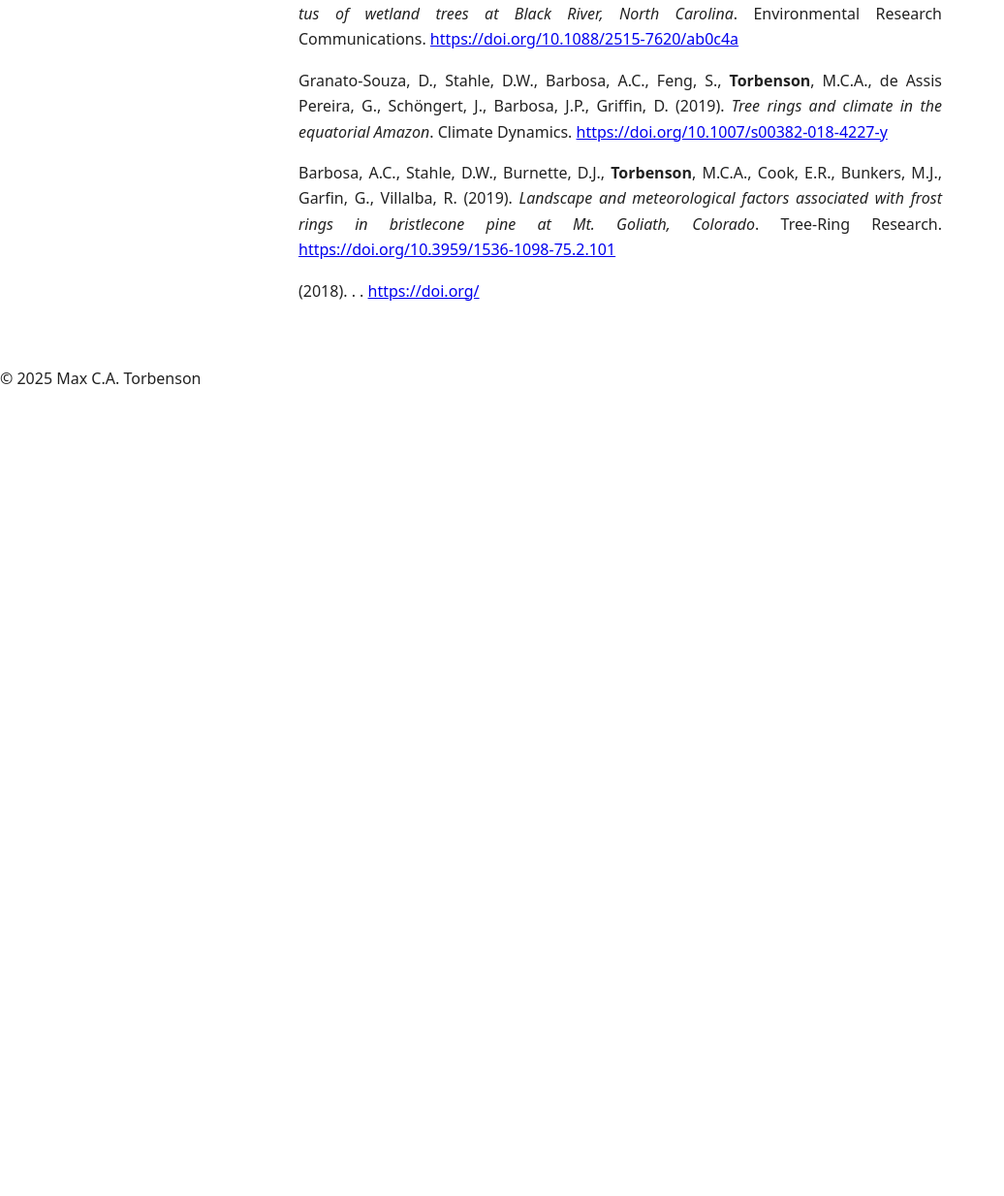
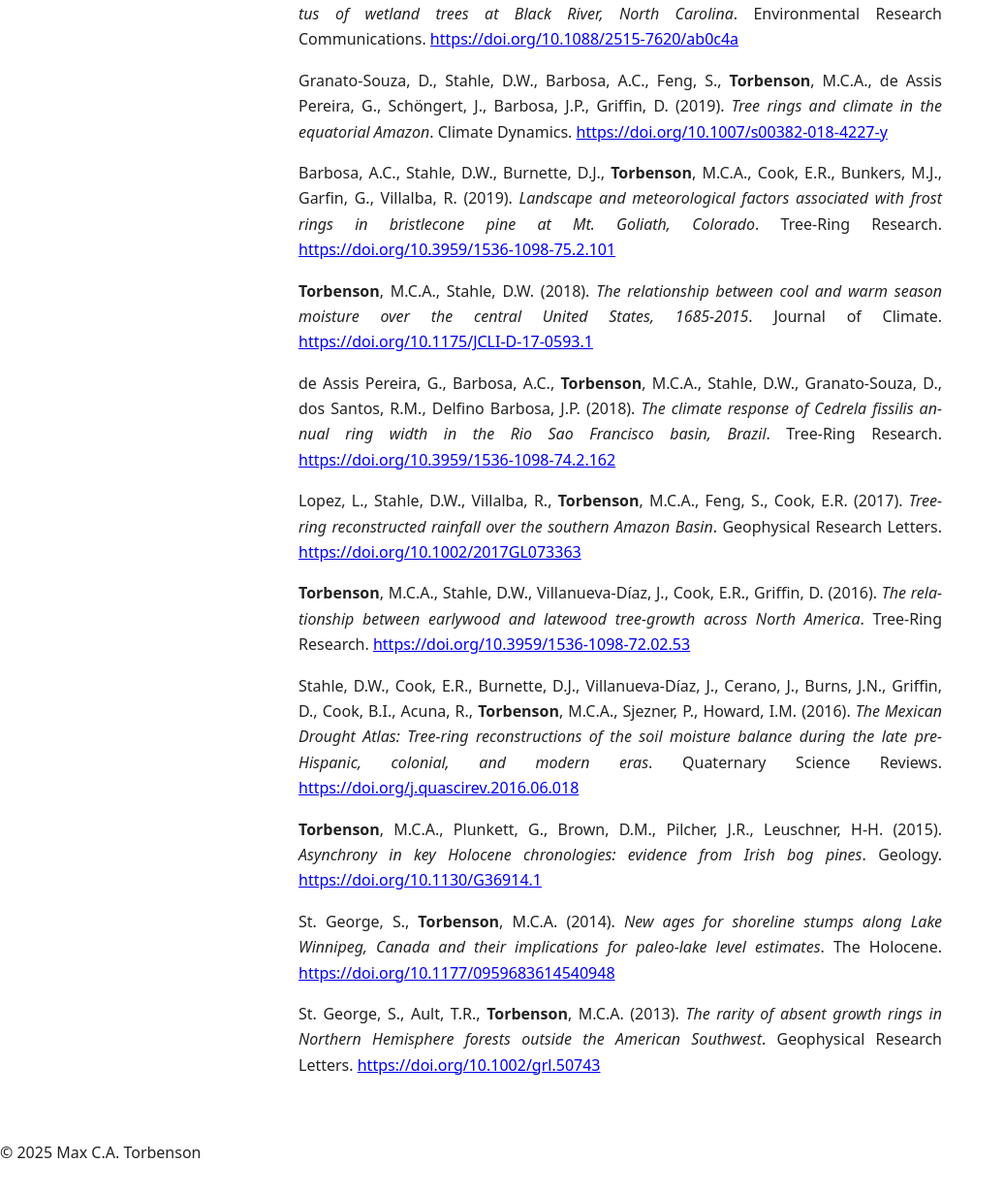
Before and after one commit to mcatorbenson/mcatorbenson.github.io, a Jekyll site: the page built from publications/index.md, in a window 1280 px wide and 1400 px high, scrolled down 5578 px. Shown: the part 159-1392 px from the top of the window at 97% size, without its empty margins (0-1036 px from the left). Built offline with Jekyll 4.4.1, drawn with Linux system fonts in a browser that asks for light colours; before the commit the page ends 6208 px from its top, so only the background shows below that.

Commit message:
Update publications.yml

```diff
--- a/_data/publications.yml
+++ b/_data/publications.yml
@@ -310,8 +310,50 @@
   journal: "Tree-Ring Research"
   doi: "10.3959/1536-1098-75.2.101"
 
-- authors: ""
+- authors: "**Torbenson**, M.C.A., Stahle, D.W."
   year: 2018
-  title: ""
-  journal: ""
-  doi: ""
+  title: "The relationship between cool and warm season moisture over the central United States, 1685-2015"
+  journal: "Journal of Climate"
+  doi: "10.1175/JCLI-D-17-0593.1"
+
+- authors: "de Assis Pereira, G., Barbosa, A.C., **Torbenson**, M.C.A., Stahle, D.W., Granato-Souza, D., dos Santos, R.M., Delfino Barbosa, J.P."
+  year: 2018
+  title: "The climate response of Cedrela fissilis annual ring width in the Rio Sao Francisco basin, Brazil"
+  journal: "Tree-Ring Research"
+  doi: "10.3959/1536-1098-74.2.162"
+
+- authors: "Lopez, L., Stahle, D.W., Villalba, R., **Torbenson**, M.C.A., Feng, S., Cook, E.R."
+  year: 2017
+  title: "Tree-ring reconstructed rainfall over the southern Amazon Basin"
+  journal: "Geophysical Research Letters"
+  doi: "10.1002/2017GL073363"
+
+- authors: "**Torbenson**, M.C.A., Stahle, D.W., Villanueva-Díaz, J., Cook, E.R., Griffin, D."
+  year: 2016
+  title: "The relationship between earlywood and latewood tree-growth across North America"
+  journal: "Tree-Ring Research"
+  doi: "10.3959/1536-1098-72.02.53"
+
+- authors: "Stahle, D.W., Cook, E.R., Burnette, D.J., Villanueva-Díaz, J., Cerano, J., Burns, J.N., Griffin, D., Cook, B.I., Acuna, R., **Torbenson**, M.C.A., Sjezner, P., Howard, I.M."
+  year: 2016
+  title: "The Mexican Drought Atlas: Tree-ring reconstructions of the soil moisture balance during the late pre-Hispanic, colonial, and modern eras"
+  journal: "Quaternary Science Reviews"
+  doi: "j.quascirev.2016.06.018"
+
+- authors: "**Torbenson**, M.C.A., Plunkett, G., Brown, D.M., Pilcher, J.R., Leuschner, H-H."
+  year: 2015
+  title: "Asynchrony in key Holocene chronologies: evidence from Irish bog pines"
+  journal: "Geology"
+  doi: "10.1130/G36914.1"
+
+- authors: "St. George, S., **Torbenson**, M.C.A."
+  year: 2014
+  title: "New ages for shoreline stumps along Lake Winnipeg, Canada and their implications for paleo-lake level estimates"
+  journal: "The Holocene"
+  doi: "10.1177/0959683614540948"
+
+- authors: "St. George, S., Ault, T.R., **Torbenson**, M.C.A."
+  year: 2013
+  title: "The rarity of absent growth rings in Northern Hemisphere forests outside the American Southwest"
+  journal: "Geophysical Research Letters"
+  doi: "10.1002/grl.50743"
```
